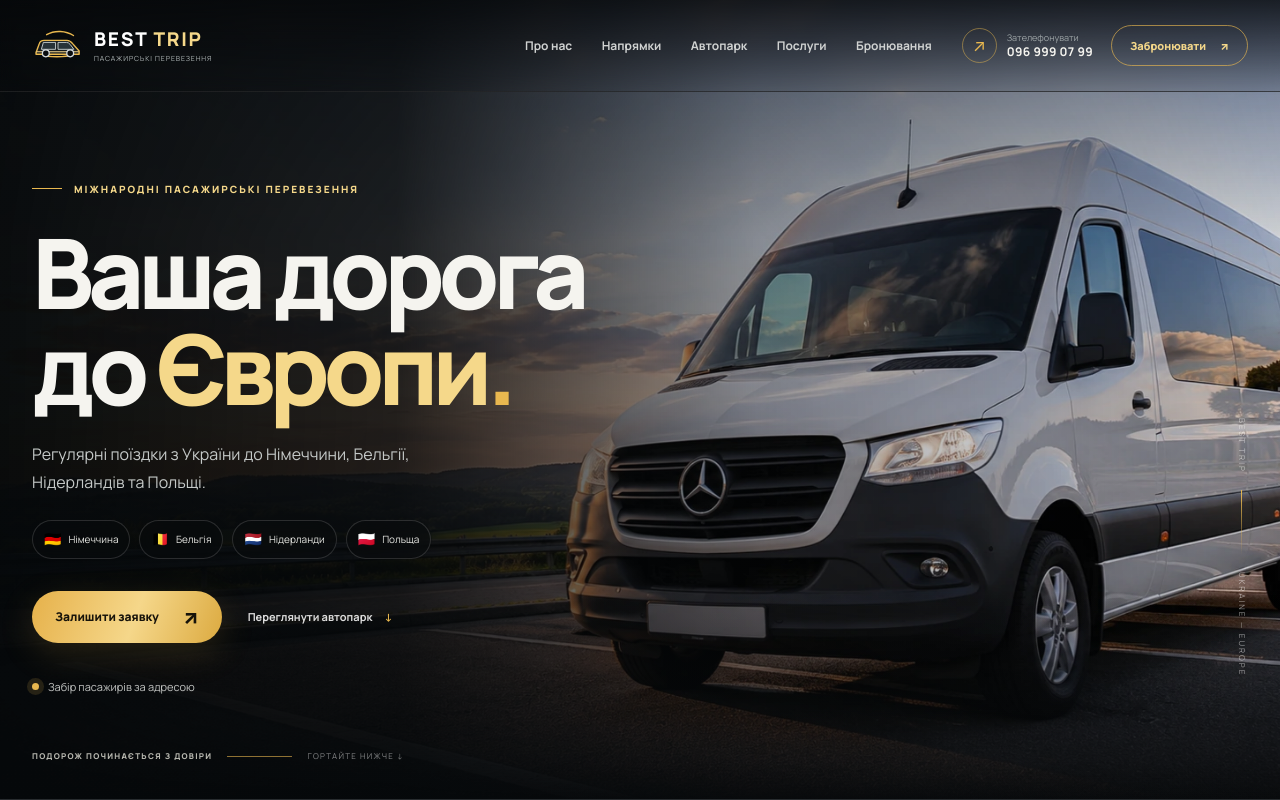
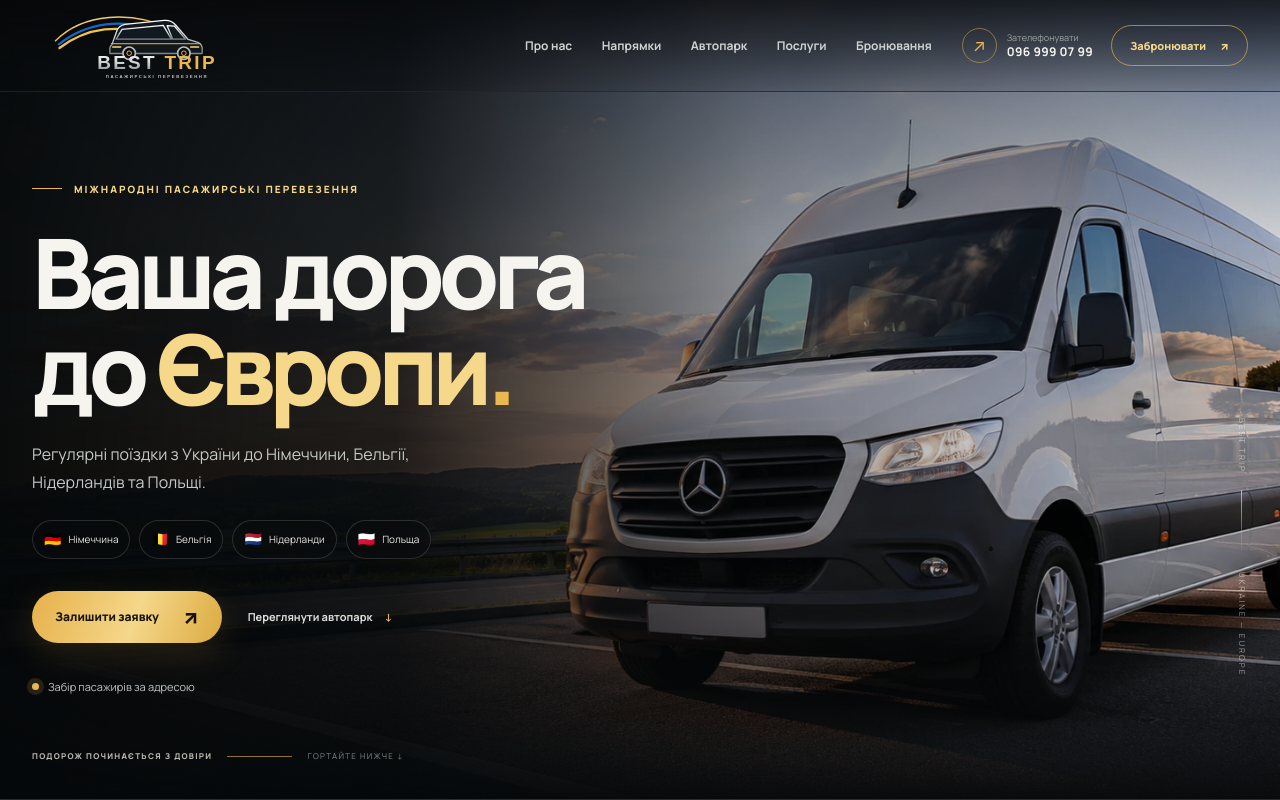
Before and after one commit to Mikhd5/best-trip, a plain HTML site: page index.html in a window 1280 px wide. Shown: the top 800 px of the page. Drawn offline with Linux system fonts and the light colour scheme.

Commit message:
Use the uploaded BEST TRIP logo SVG in header and footer

```diff
--- a/index.html
+++ b/index.html
@@ -15,14 +15,7 @@
   <div class="scroll-progress" aria-hidden="true"><span id="scrollProgress"></span></div>
   <header class="site-header" id="top">
     <div class="nav-wrap container">
-      <a class="brand" href="#top" aria-label="BEST TRIP — на головну"><span class="brand-mark"><svg viewBox="0 0 64 40" fill="none" aria-hidden="true" focusable="false">
-  <path d="M5 29 9 18Q10 14 15 14H43Q47 14 50 18L58 27V31H5V29Z" fill="#151a1d" stroke="#E9B84F" stroke-width="1.8" stroke-linejoin="round"/>
-  <path d="M14 16.5H29V25H11.5L14 16.5ZM32 16.5H42.5Q45 16.5 47 19L51.5 25H32V16.5Z" fill="#273238" stroke="#BFC7C8" stroke-width="1.2" stroke-linejoin="round"/>
-  <path d="M6 28H57" stroke="#F5D58A" stroke-width="1.5" stroke-linecap="round"/>
-  <path d="M13 31.5C19 35 42 35 49 31.5" stroke="#E9B84F" stroke-width="1.6" stroke-linecap="round"/>
-  <circle cx="17" cy="30" r="4.2" fill="#090B0D" stroke="#D5DADD" stroke-width="1.6"/><circle cx="47" cy="30" r="4.2" fill="#090B0D" stroke="#D5DADD" stroke-width="1.6"/>
-  <path d="M18 7C28 1 42 2 51 8" stroke="#E9B84F" stroke-width="1.8" stroke-linecap="round"/>
-</svg></span><span class="brand-copy"><strong>BEST <em>TRIP</em></strong><small>ПАСАЖИРСЬКІ ПЕРЕВЕЗЕННЯ</small></span></a>
+      <a class="brand" href="#top" aria-label="BEST TRIP — на головну"><img src="best-trip-logo.svg" alt="BEST TRIP — пасажирські перевезення" width="250" height="72"></a>
       <button class="menu-toggle" id="menuToggle" aria-label="Відкрити меню" aria-expanded="false"><span></span><span></span></button>
       <nav class="main-nav" id="mainNav" aria-label="Головна навігація">
         <a href="#about">Про нас</a>
@@ -169,14 +162,7 @@
 
   <footer class="site-footer">
     <div class="container footer-top">
-      <a class="brand footer-brand" href="#top" aria-label="BEST TRIP — на головну"><span class="brand-mark"><svg viewBox="0 0 64 40" fill="none" aria-hidden="true" focusable="false">
-  <path d="M5 29 9 18Q10 14 15 14H43Q47 14 50 18L58 27V31H5V29Z" fill="#151a1d" stroke="#E9B84F" stroke-width="1.8" stroke-linejoin="round"/>
-  <path d="M14 16.5H29V25H11.5L14 16.5ZM32 16.5H42.5Q45 16.5 47 19L51.5 25H32V16.5Z" fill="#273238" stroke="#BFC7C8" stroke-width="1.2" stroke-linejoin="round"/>
-  <path d="M6 28H57" stroke="#F5D58A" stroke-width="1.5" stroke-linecap="round"/>
-  <path d="M13 31.5C19 35 42 35 49 31.5" stroke="#E9B84F" stroke-width="1.6" stroke-linecap="round"/>
-  <circle cx="17" cy="30" r="4.2" fill="#090B0D" stroke="#D5DADD" stroke-width="1.6"/><circle cx="47" cy="30" r="4.2" fill="#090B0D" stroke="#D5DADD" stroke-width="1.6"/>
-  <path d="M18 7C28 1 42 2 51 8" stroke="#E9B84F" stroke-width="1.8" stroke-linecap="round"/>
-</svg></span><span class="brand-copy"><strong>BEST <em>TRIP</em></strong><small>ПАСАЖИРСЬКІ ПЕРЕВЕЗЕННЯ</small></span></a>
+      <a class="brand footer-brand" href="#top" aria-label="BEST TRIP — на головну"><img src="best-trip-logo.svg" alt="BEST TRIP — пасажирські перевезення" width="250" height="72"></a>
       <p class="footer-note">Комфортні пасажирські перевезення<br>з України до країн Європи.</p>
       <div class="footer-phones"><a href="tel:+380969990799">096 999 07 99 <span>↗</span></a><a href="tel:+380685090099">068 509 00 99 <span>↗</span></a></div>
       <div class="footer-social"><a href="https://wa.me/380969990799" target="_blank" rel="noopener" aria-label="WhatsApp">wa</a><a href="https://wa.me/380685090099" target="_blank" rel="noopener" aria-label="WhatsApp, другий номер">wa</a></div>
```
